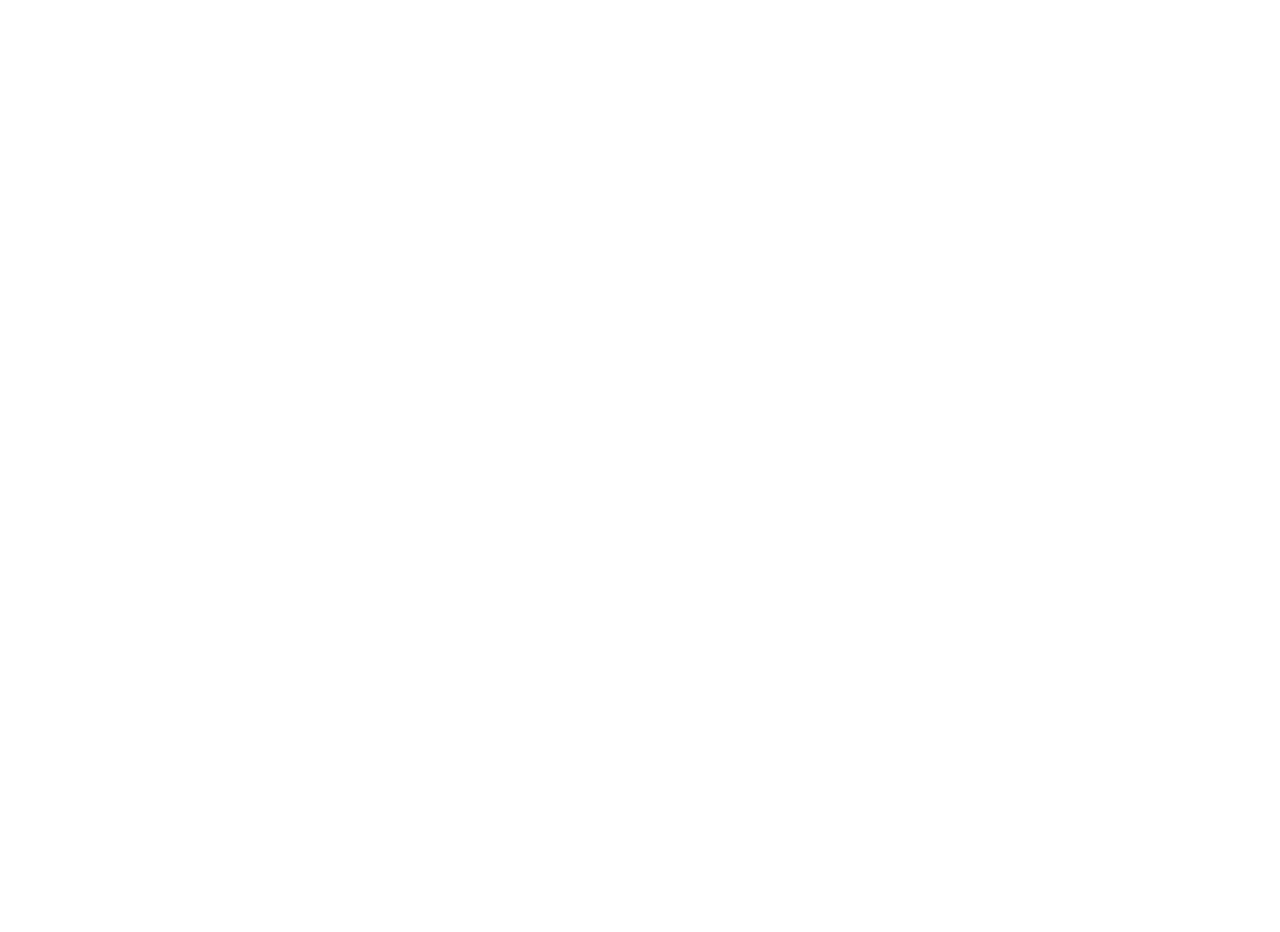
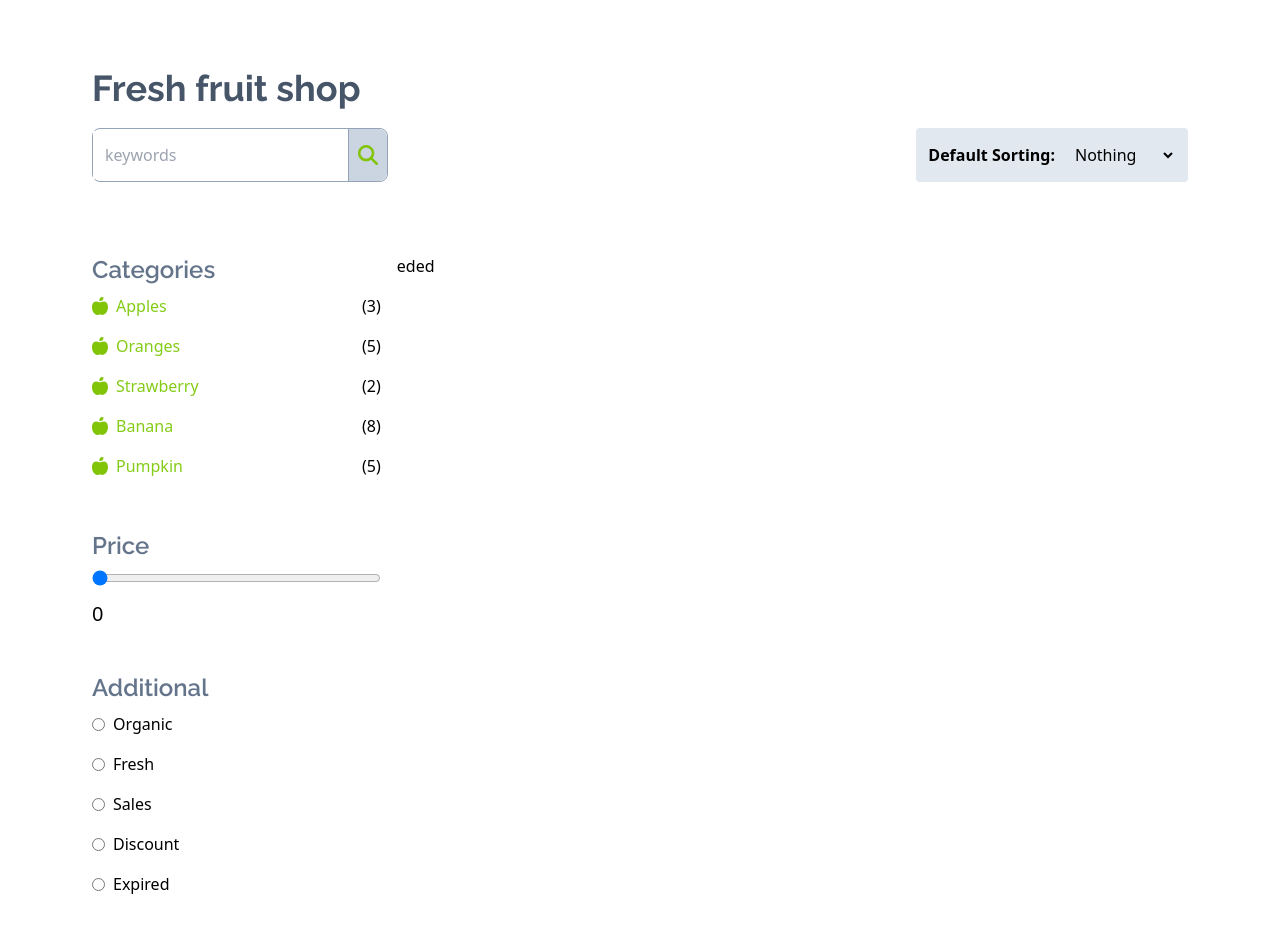
Before and after one commit to Mihir069/Veggiefruit-cart, a React (Vite) app in the folder client/: page /shop in a window 1280 px wide. Shown: the part 360-1292 px from the top of the page. Before the commit the page ends 800 px from the top, so only its background shows below. Built offline with nearby package versions, Linux system fonts and the light colour scheme.

Commit message:
update client/src/pages/shopPage/index.jsx

```diff
--- /dev/null
+++ b/client/src/components/food-filter/index.jsx
@@ -0,0 +1,25 @@
+const FoodFilter = () => {
+    return (
+        <>
+            <h1 className="text-2xl md:text-4xl font-customFont font-bold text-slate-600 text-center md:text-left">Fresh fruit shop</h1>
+            <div className="flex flex-col md:flex-row md:justify-between py-5 gap-4">
+                <div className="flex flex-row items-center border border-slate-400 rounded-lg w-full md:w-[27%]">
+                    <input type="search" className="p-3 flex-grow border-0" placeholder="keywords" />
+                    <div className="w-12 py-4 flex items-center justify-center border-l border-slate-400 bg-slate-300 rounded-r-lg">
+                        <img src="/svg/magnifying-glass-solid.svg" alt="Search" className="w-5 h-5" />
+                    </div>
+                </div>
+                <div className="flex flex-row items-center bg-slate-200 px-3 rounded w-full md:w-auto">
+                    <label htmlFor="fruit" className="text-black font-semibold mr-2">Default Sorting:</label>
+                    <select id="fruit" className="p-2 border-0 bg-slate-200 focus:outline-none focus:ring-2 focus:ring-slate-700 w-full md:w-auto">
+                        <option value="nothing">Nothing</option>
+                        <option value="popularity">Popularity</option>
+                        <option value="organic">Organic</option>
+                        <option value="fantastic">Fantastic</option>
+                    </select>
+                </div>
+            </div>
+        </>
+    );
+}
+export default FoodFilter;
--- /dev/null
+++ b/client/src/components/fresh-fruit-shop/index.jsx
@@ -0,0 +1,18 @@
+import FoodFilter from "../food-filter";
+import FruitShopCategories from "../fruit-shop-categories";
+
+const FreshFruitsShop = () => {
+    return (
+        <div className="container px-3 py-20">
+            <div className="p-5 md:px-20 py-5 ">
+                <FoodFilter />
+            </div>
+            <div className="px-20 py-5 grid grid-cols-2 gap-4 w-3/5">
+                <FruitShopCategories />
+                <div className="py-3 w-[266%]">eded</div>
+            </div>
+        </div>
+    )
+}
+
+export default FreshFruitsShop;
--- /dev/null
+++ b/client/src/components/fruit-shop-categories/index.jsx
@@ -0,0 +1,62 @@
+import { useState } from "react";
+import { Link } from "react-router-dom";
+
+const FruitShopCategories = () => {
+    const [price, setPrice] = useState(0);
+
+    const fruitCategories = [
+        { id: 1, name: "Apples", number: 3 },
+        { id: 2, name: "Oranges", number: 5 },
+        { id: 3, name: "Strawberry", number: 2 },
+        { id: 4, name: "Banana", number: 8 },
+        { id: 5, name: "Pumpkin", number: 5 },
+    ];
+
+    const additional = [
+        { id: 1, name: "Organic", category: 'Categories-1' },
+        { id: 2, name: "Fresh", category: 'Categories-2' },
+        { id: 3, name: "Sales", category: 'Categories-3' },
+        { id: 4, name: "Discount", category: 'Categories-4' },
+        { id: 5, name: "Expired", category: 'Categories-5' },
+    ]
+    const handlePriceChange = (e) => {
+        setPrice(e.target.value);
+    };
+
+    return (
+        <div>
+            <div className="py-3">
+                <div className="text-2xl font-customFont font-semibold text-slate-500">Categories</div>
+                <ul>
+                    {fruitCategories.map((item) => (
+                        <li key={item.id} className="flex flex-row items-center justify-between">
+                            <Link to="/" className="flex items-center py-2 font-medium text-lime-500 hover:text-amber-400 ease-in-out duration-300">
+                                <img src="/svg/apple-whole-solid.svg" alt="apple" className="w-4 mr-2" />
+                                {item.name}
+                            </Link>
+                            <span>{`(${item.number})`}</span>
+                        </li>
+                    ))}
+                </ul>
+            </div>
+            <div className="py-3">
+                <div className="text-2xl font-customFont font-semibold text-slate-500 mt-5">Price</div>
+                <input type="range" className="w-full mt-2 bg-lime-500" min="0" max="500" value={price} onChange={handlePriceChange} />
+                <output className="block mt-2 text-xl">{price}</output>
+            </div>
+            <div className="py-3">
+                <div className="text-2xl font-customFont font-semibold text-slate-500 mt-5">Additional</div>
+                {
+                    additional.map((items) => (
+                        <div className="py-2 flex items-center" key={items.id}>
+                            <input type="radio" className="" id={items.category} name="category" />
+                            <label htmlFor={items.category} className="px-2">{items.name}</label>
+                        </div>
+                    ))
+                }
+            </div>
+        </div>
+    );
+}
+
+export default FruitShopCategories;
--- a/client/src/pages/shopPage/index.jsx
+++ b/client/src/pages/shopPage/index.jsx
@@ -1,9 +1,11 @@
+import FreshFruitsShop from "../../components/fresh-fruit-shop";
 import ShopHeader from "../../components/shop-header";
 
 const ShopPage = () =>{
     return(
         <>
         <ShopHeader/>
+        <FreshFruitsShop/>
         </>
     )
 }
```
Also changed, not shown: client/public/svg/apple-whole-solid.svg (added).
